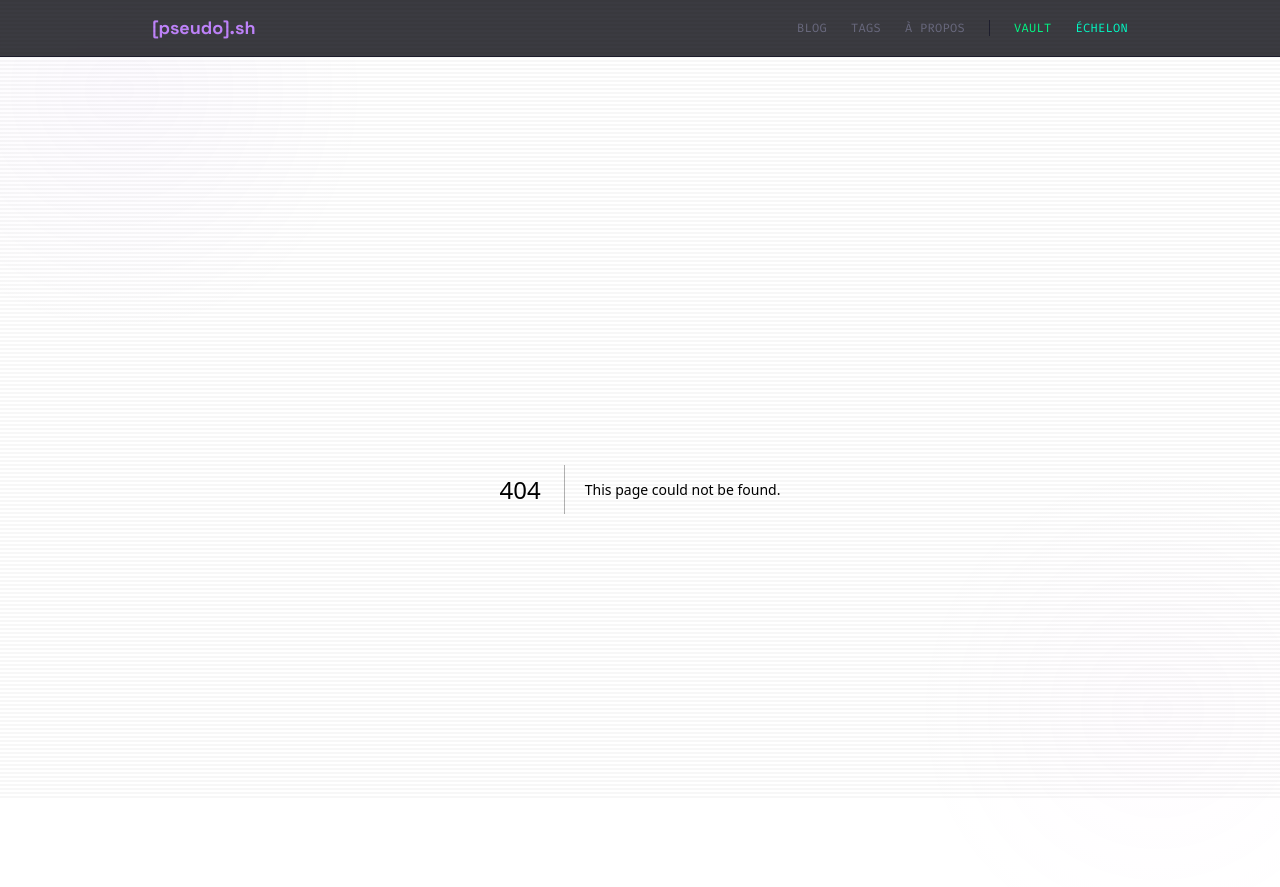
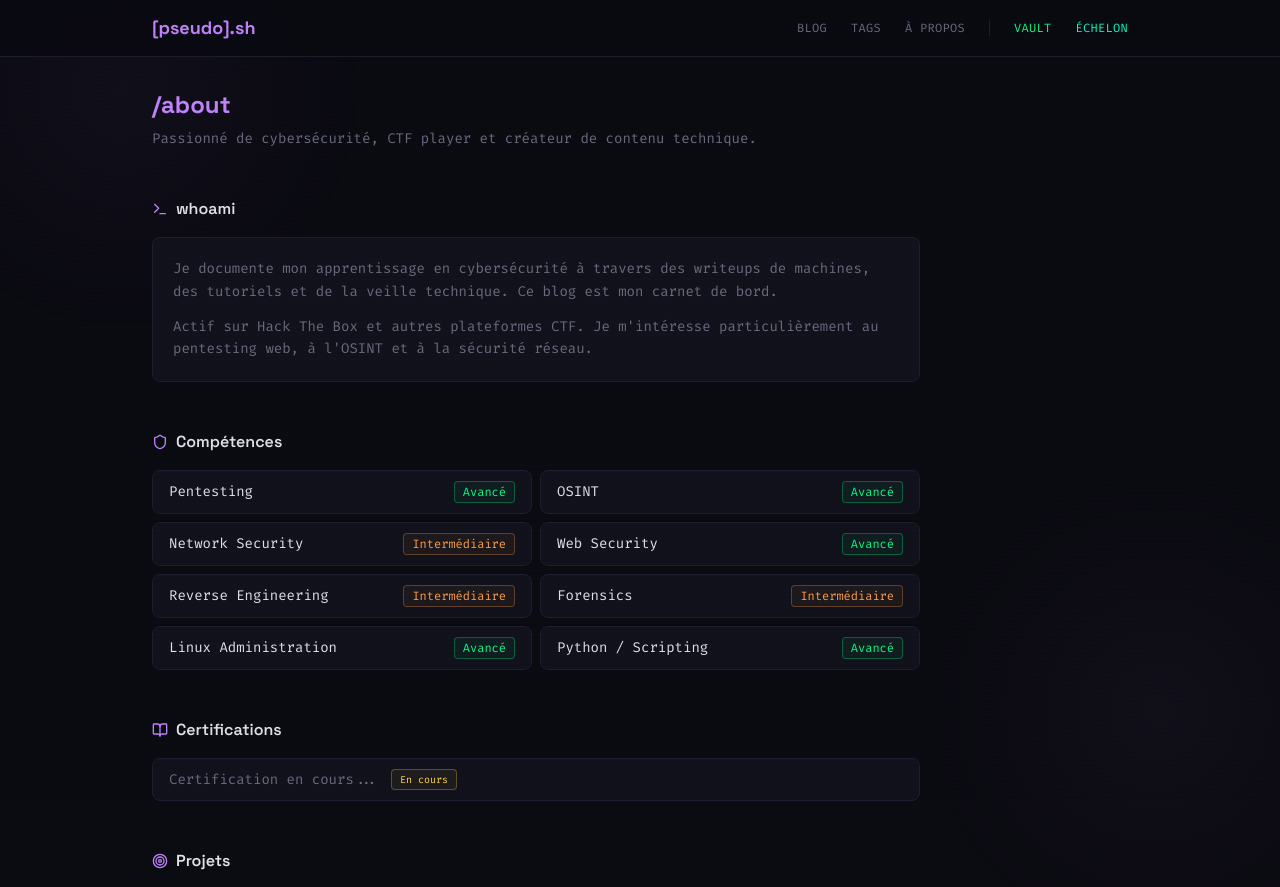
Before and after one commit to qyrn/blog, a Next.js app: page /about in a window 1280 px wide. Before the commit this address had no page. Shown: the top 887 px of the page. Built offline with nearby package versions, Linux system fonts and the light colour scheme.

Commit message:
✨ feat: add about page with skills, certifications and projects

```diff
--- /dev/null
+++ b/src/app/about/page.tsx
@@ -0,0 +1,187 @@
+import type { Metadata } from "next";
+import Link from "next/link";
+import { siteConfig } from "@/config/site";
+import {
+  Github,
+  Linkedin,
+  Mail,
+  ExternalLink,
+  Shield,
+  Terminal,
+  BookOpen,
+  Target,
+} from "lucide-react";
+
+export const metadata: Metadata = {
+  title: "À propos",
+  description: "À propos de l'auteur du blog",
+};
+
+const skills = [
+  { name: "Pentesting", level: "Avancé" },
+  { name: "OSINT", level: "Avancé" },
+  { name: "Network Security", level: "Intermédiaire" },
+  { name: "Web Security", level: "Avancé" },
+  { name: "Reverse Engineering", level: "Intermédiaire" },
+  { name: "Forensics", level: "Intermédiaire" },
+  { name: "Linux Administration", level: "Avancé" },
+  { name: "Python / Scripting", level: "Avancé" },
+];
+
+const certifications = [
+  { name: "Certification en cours...", status: "wip" },
+];
+
+const socials = [
+  {
+    icon: Github,
+    label: "GitHub",
+    href: siteConfig.author.github,
+  },
+  {
+    icon: Linkedin,
+    label: "LinkedIn",
+    href: siteConfig.author.linkedin,
+  },
+  {
+    icon: Mail,
+    label: "Email",
+    href: siteConfig.author.email ? `mailto:${siteConfig.author.email}` : "",
+  },
+];
+
+export default function AboutPage() {
+  return (
+    <div className="space-y-12 max-w-3xl">
+      <section>
+        <h1 className="text-2xl font-bold font-[family-name:var(--font-space-grotesk)] text-accent mb-2">
+          /about
+        </h1>
+        <p className="text-sm text-text-dim">
+          Passionné de cybersécurité, CTF player et créateur de contenu technique.
+        </p>
+      </section>
+
+      <section className="space-y-4">
+        <div className="flex items-center gap-2 text-text">
+          <Terminal className="h-4 w-4 text-accent" />
+          <h2 className="text-base font-semibold font-[family-name:var(--font-space-grotesk)]">
+            whoami
+          </h2>
+        </div>
+        <div className="rounded-lg border border-border bg-bg-card p-5 text-sm text-text-dim leading-relaxed space-y-3">
+          <p>
+            Je documente mon apprentissage en cybersécurité à travers des writeups de machines,
+            des tutoriels et de la veille technique. Ce blog est mon carnet de bord.
+          </p>
+          <p>
+            Actif sur Hack The Box et autres plateformes CTF. Je m'intéresse
+            particulièrement au pentesting web, à l'OSINT et à la sécurité réseau.
+          </p>
+        </div>
+      </section>
+
+      <section className="space-y-4">
+        <div className="flex items-center gap-2 text-text">
+          <Shield className="h-4 w-4 text-accent" />
+          <h2 className="text-base font-semibold font-[family-name:var(--font-space-grotesk)]">
+            Compétences
+          </h2>
+        </div>
+        <div className="grid gap-2 sm:grid-cols-2">
+          {skills.map((skill) => (
+            <div
+              key={skill.name}
+              className="flex items-center justify-between rounded-lg border border-border bg-bg-card px-4 py-2.5"
+            >
+              <span className="text-sm text-text">{skill.name}</span>
+              <span className={`text-xs px-2 py-0.5 rounded border ${
+                skill.level === "Avancé"
+                  ? "border-green/30 text-green bg-green/5"
+                  : "border-orange/30 text-orange bg-orange/5"
+              }`}>
+                {skill.level}
+              </span>
+            </div>
+          ))}
+        </div>
+      </section>
+
+      <section className="space-y-4">
+        <div className="flex items-center gap-2 text-text">
+          <BookOpen className="h-4 w-4 text-accent" />
+          <h2 className="text-base font-semibold font-[family-name:var(--font-space-grotesk)]">
+            Certifications
+          </h2>
+        </div>
+        <div className="space-y-2">
+          {certifications.map((cert) => (
+            <div
+              key={cert.name}
+              className="flex items-center gap-3 rounded-lg border border-border bg-bg-card px-4 py-2.5"
+            >
+              <span className="text-sm text-text-dim">{cert.name}</span>
+              {cert.status === "wip" && (
+                <span className="text-[10px] px-2 py-0.5 rounded border border-yellow/30 text-yellow bg-yellow/5">
+                  En cours
+                </span>
+              )}
+            </div>
+          ))}
+        </div>
+      </section>
+
+      <section className="space-y-4">
+        <div className="flex items-center gap-2 text-text">
+          <Target className="h-4 w-4 text-accent" />
+          <h2 className="text-base font-semibold font-[family-name:var(--font-space-grotesk)]">
+            Projets
+          </h2>
+        </div>
+        <div className="grid gap-3 sm:grid-cols-2">
+          {Object.values(siteConfig.portfolio).map((project) => (
+            <a
+              key={project.name}
+              href={project.url}
+              target="_blank"
+              rel="noopener noreferrer"
+              className="group flex items-start gap-3 rounded-lg border border-border bg-bg-card p-4 transition-all hover:border-border-hover hover:bg-bg-hover"
+            >
+              <div className="flex-1">
+                <div className="flex items-center gap-2 mb-1">
+                  <span className="text-sm font-semibold" style={{ color: project.color }}>
+                    {project.name}
+                  </span>
+                  <ExternalLink className="h-3 w-3 text-text-faint" />
+                </div>
+                <p className="text-xs text-text-dim">{project.description}</p>
+              </div>
+            </a>
+          ))}
+        </div>
+      </section>
+
+      <section className="space-y-4">
+        <h2 className="text-base font-semibold font-[family-name:var(--font-space-grotesk)] text-text">
+          Contact
+        </h2>
+        <div className="flex gap-3">
+          {socials
+            .filter((s) => s.href)
+            .map((social) => (
+              <a
+                key={social.label}
+                href={social.href}
+                target="_blank"
+                rel="noopener noreferrer"
+                className="flex items-center gap-2 rounded-lg border border-border bg-bg-card px-4 py-2.5 text-sm text-text-dim transition-all hover:border-accent/50 hover:text-accent"
+              >
+                <social.icon className="h-4 w-4" />
+                {social.label}
+              </a>
+            ))}
+        </div>
+      </section>
+    </div>
+  );
+}
```
